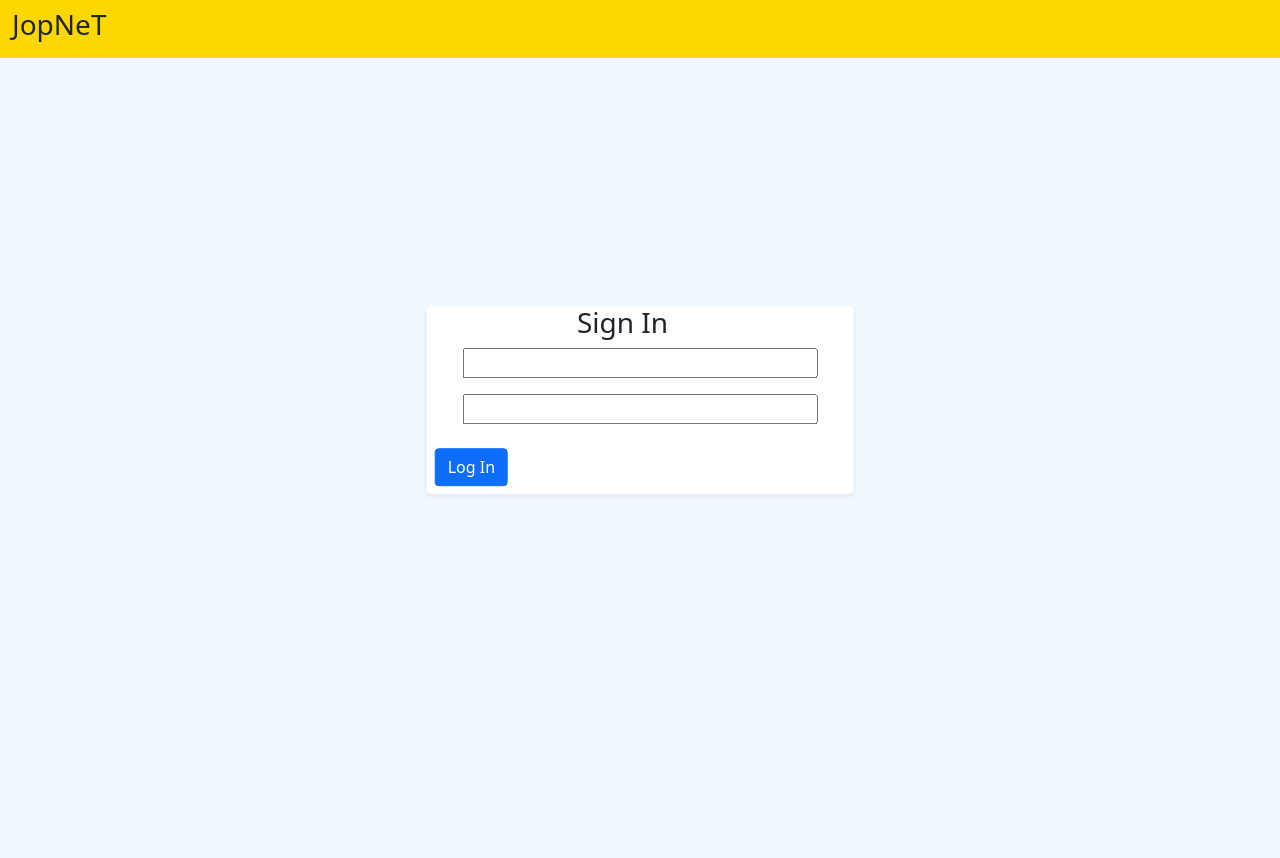
After one commit to skyas123/JopNet, a Django app: page /auth in a window 1280 px wide. The commit adds this page. Run offline with Django 3.2, Linux system fonts and the light colour scheme; some libraries are stand-ins or nearby versions.

Commit message:
создал страницу входа, разбираюсь с друзьями опять

```diff
--- a/JPT/forms.py
+++ b/JPT/forms.py
@@ -1,4 +1,5 @@
 from django import forms
+from JPT.models import User
 from JPT.models import Persons
 from JPT.models import Media
 from JPT.models import Posts
@@ -53,3 +54,9 @@ class messageForm(forms.ModelForm):
                      'id':'text',
                      'oninput':'auto_resize(this)'}),
                  }
+
+class UserForms (forms.ModelForm):
+    class Meta:
+        model=User
+        fields='__all__'
+        widgets= {'password':forms.PasswordInput(attrs={'class':'col-10 offset-1'}),'username':forms.TextInput(attrs={'class':'col-10 offset-1'})}
--- a/JPT/templates/JPT/Dialogs.html
+++ b/JPT/templates/JPT/Dialogs.html
@@ -29,7 +29,7 @@
                     </div>
 
                      <div class="col-3">
-                     {{dlg.listOfMembers.first.user.first_name}} {{dlg.listOfMembers.user.first.second_name}}
+                     {{dlg.listOfMembers.first.user.first_name}} {{dlg.listOfMembers.user.first.last_name}}
                       </div>
                      {%endif%}
                     {%else%}
--- /dev/null
+++ b/JPT/templates/JPT/auth.html
@@ -0,0 +1,67 @@
+{%load static%}
+<!DOCTYPE html>
+<!--исправить шапку и кнопки меню - не статичны -->
+<html lang="en">
+<head>
+    <meta charset="utf-8" />
+    <title>JopNet</title>
+    <link href="https://cdn.jsdelivr.net/npm/bootstrap@5.0.0-beta1/dist/css/bootstrap.min.css" rel="stylesheet" integrity="sha384-giJF6kkoqNQ00vy+HMDP7azOuL0xtbfIcaT9wjKHr8RbDVddVHyTfAAsrekwKmP1" crossorigin="anonymous">
+    <link rel="stylesheet" href="https://cdn.jsdelivr.net/npm/bootstrap-icons@1.3.0/font/bootstrap-icons.css">
+     <script type="text/javascript" src="https://ajax.googleapis.com/ajax/libs/jquery/3.6.0/jquery.min.js"></script>
+
+</head>
+
+<body>
+    <!--шапка-->
+    <div class="col-12" style="background-color:gold">
+        <nav class="navbar navbar-defualt">
+            <div class="container-fluid">
+                <div class="navbar-header">
+                    <h3>JopNeT</h3>
+                </div>
+
+            </div>
+
+
+        </nav>
+    </div>
+
+
+    <!--основной блок-->
+    <main>
+            <div class="min-vh-100" style="background-color:aliceblue">
+
+                <div class="col-4  container-fliud position-absolute top-50 start-50 translate-middle shadow-sm rounded-3" style="background-color:white">
+                    <div class="row">
+                    <h3 class="offset-4">Sign In</h3>
+                    <form method="post">
+                      {% csrf_token %}
+                       <div class="col-12">
+                          {{ form.username }}
+                        </div>
+
+                       <div class="col-12 my-3">
+                          {{ form.password }}
+                       </div>
+
+  <button class="btn btn-primary m-2" type="submit">Log In</button>
+</form>
+
+                    </div>
+
+
+
+
+
+            </div>
+        </div>
+        </main>
+
+
+
+
+
+     <script src="https://cdn.jsdelivr.net/npm/bootstrap@5.0.0-beta1/dist/js/bootstrap.bundle.min.js" integrity="sha384-ygbV9kiqUc6oa4msXn9868pTtWMgiQaeYH7/t7LECLbyPA2x65Kgf80OJFdroafW" crossorigin="anonymous"></script>
+
+</body>
+</html>
--- a/JPT/templates/JPT/friends.html
+++ b/JPT/templates/JPT/friends.html
@@ -116,7 +116,7 @@
 
     </div>
 
-</div>
+
 
 <script>
     var csrftoken = $("[name=csrfmiddlewaretoken]").val();
--- a/JPT/views.py
+++ b/JPT/views.py
@@ -1,5 +1,6 @@
 from django.shortcuts import render
 from django.shortcuts import redirect
+from django.contrib.auth import authenticate, login
 from django.http import HttpResponseRedirect
 from django.http import HttpResponse
 from .models import Persons
@@ -14,6 +15,7 @@ from .forms import PersonsForms
 from .forms import PostsForm
 from .forms import ava
 from .forms import photo
+from .forms import UserForms
 from django.db.models import Q
 from django.http import JsonResponse
 from django.core import serializers
@@ -75,9 +77,8 @@ def index(request):
 
 def news(request):
   user=request.user
-  person=Persons.objects.get(user=user)
-  listOfFriends=Persons.objects.filter(friends__pair=person.pk)
-  newsRoll=Posts.objects.filter(author__in=listOfFriends).exclude(author=person)
+  listOfFriends=Persons.objects.filter(friends__pair=user.persons.pk)
+  newsRoll=Posts.objects.filter(author__in=listOfFriends).exclude(author=user.persons)
 
   if 'likebtn' in request.POST:
        a=request.POST.get('likebtn')
@@ -104,8 +105,8 @@ def friends(request):
 
        if not len(req) or len(req)==0:
         Status=2
-        friendsList=User.objects.filter(Q(persons__friends__pair=user.pk) and Q(persons__friends__Status=2))
-        potentialFriendList=User.objects.filter(Q(persons__friends__pair=user.pk) and Q(persons__friends__Status=1)).exclude(persons__friends__author=user.pk)
+        friendsList=User.objects.filter(persons__friends__pair=user.pk,persons__friends__Status=2)
+        potentialFriendList=User.objects.filter(persons__friends__pair=user.pk,persons__friends__Status=1).exclude(persons__friends__author=user.pk)
         response=render(request, 'JPT/resultSearch.html',{"friendsList":friendsList,"user":user,"potentialFriendList":potentialFriendList,"Status":Status})
         return HttpResponse(response,content_type="html")
 
@@ -117,14 +118,15 @@ def friends(request):
 
   else:
        Status=2
-       friendsList=User.objects.filter(Q(persons__friends__pair=user.pk) and Q(persons__friends__Status=2))
-       potentialFriendList=User.objects.filter(Q(persons__friends__pair=user.pk) and Q(persons__friends__Status=1)).exclude(persons__friends__author=user.pk)
+       friendsList=User.objects.filter(persons__friends__pair=user.pk,persons__friends__Status=2)
+       potentialFriendList=User.objects.filter(persons__friends__pair=user.pk,persons__friends__Status=1).exclude(persons__friends__author=user.pk)
 
   if 'Add' in request.POST:
       friendId=request.POST['Add']
-      friendsAdd=Friends.objects.get(Q(pair=user.pk) and Q(pair=friendId))
-      friendsAdd.Status=2
-      friendsAdd.save()
+      friendsAdd=Friends.objects.filter(pair=user.pk).filter(pair=friendId)
+      if friendsAdd.count()==1:
+       friendsAdd.Status=2
+       friendsAdd.first().save()
 
   if 'Skip' in request.POST:
       friendId=request.POST['Skip']
@@ -206,3 +208,20 @@ def guest(request, *args):
 
 
     return render(request, 'JPT/guest.html',{"news":news,"guest":guestInfo,"Status":Status})
+
+
+def auth(request):
+
+ form=UserForms
+ if request.POST:
+    username = request.POST['username']
+    password = request.POST['password']
+    user = authenticate(request, username=username, password=password)
+    if user is not None:
+        login(request, user)
+        return redirect('home')
+
+
+
+
+ return render(request, 'JPT/auth.html',{'form':form})
--- a/JopNet/urls.py
+++ b/JopNet/urls.py
@@ -20,6 +20,10 @@ urlpatterns = [
     url(r'friends',JPT.views.friends, name='friends'),
     url(r'^dialogs$',JPT.views.dialogs, name='dialogs'),
     url(r'^dialogs/(\d+)$',JPT.views.dialog, name='dialog'),
-    url(r'^guest/(\d+)/(\d+)$',JPT.views.guest, name='guest')
+    url(r'auth',JPT.views.auth, name='auth'),
+   url(r'^guest/(\d+)/(\d+)$',JPT.views.guest, name='guest'),
+   # url(r'registration',JPT.views.registration, name='registration'),
+   # url(r'perInfo',JPT.views.perInfo, name='perInfo'),
+
 
 ]+ static(settings.STATIC_URL, document_root=settings.STATIC_ROOT)+ static(settings.MEDIA_URL, document_root=settings.MEDIA_ROOT)  #<- only for developing(probably)
```
Also changed, not shown: db.sqlite3, 1 other file.
